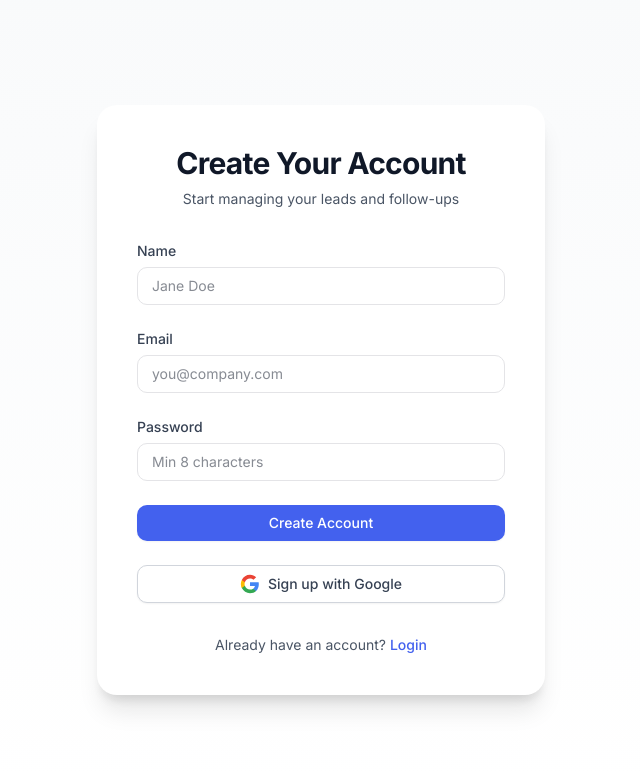
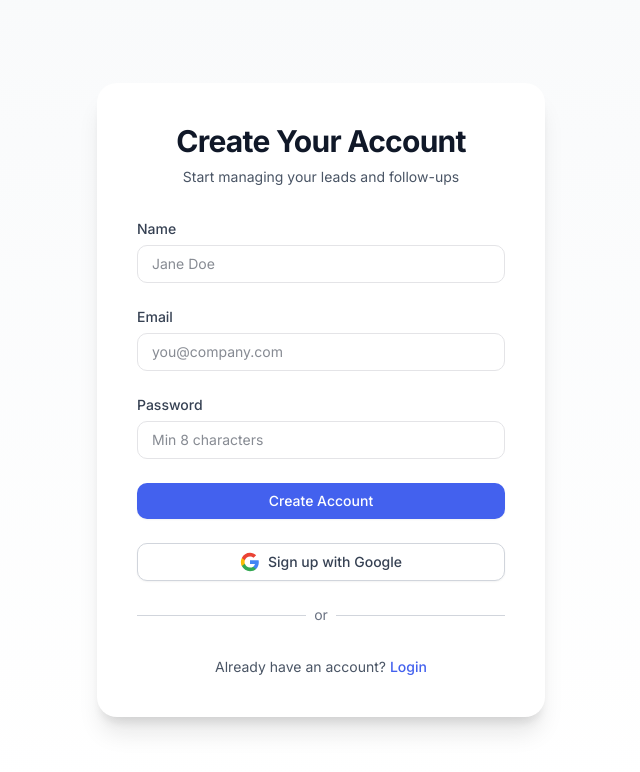
Before and after one commit to warlordtm/leadflow, a Next.js app: page /register in a window 1280 px wide. Shown: the top 772 px of the page, without its empty margins (319-959 px from the left). Built offline with nearby package versions, Linux system fonts and the light colour scheme.

Commit message:
feat: add 'or' divider between credentials and Google SSO

```diff
--- a/src/app/(auth)/login/page.tsx
+++ b/src/app/(auth)/login/page.tsx
@@ -93,6 +93,16 @@ export default function LoginPage() {
           Sign in with Google
         </button>
 
+
+        <div className="relative">
+          <div className="absolute inset-0 flex items-center">
+            <div className="w-full border-t border-gray-300" />
+          </div>
+          <div className="relative flex justify-center text-sm">
+            <span className="bg-white px-2 text-gray-500">or</span>
+          </div>
+        </div>
+
         </form>
 
         <p className="text-center text-sm text-gray-600">
--- a/src/app/(auth)/register/page.tsx
+++ b/src/app/(auth)/register/page.tsx
@@ -110,6 +110,16 @@ export default function RegisterPage() {
           Sign up with Google
         </button>
 
+
+        <div className="relative">
+          <div className="absolute inset-0 flex items-center">
+            <div className="w-full border-t border-gray-300" />
+          </div>
+          <div className="relative flex justify-center text-sm">
+            <span className="bg-white px-2 text-gray-500">or</span>
+          </div>
+        </div>
+
         </form>
 
         <p className="text-center text-sm text-gray-600">
```
